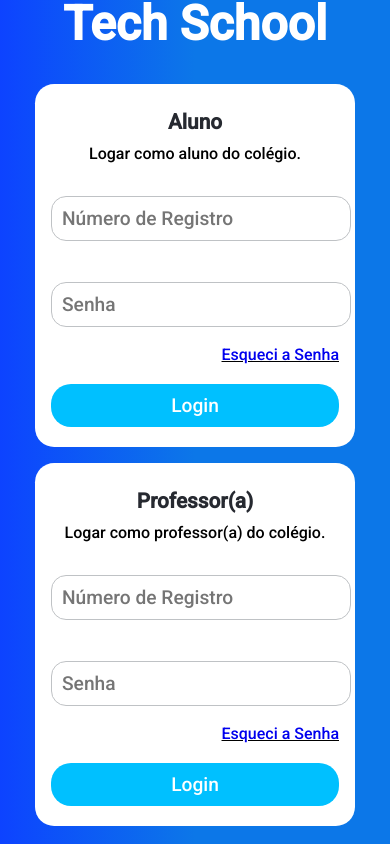
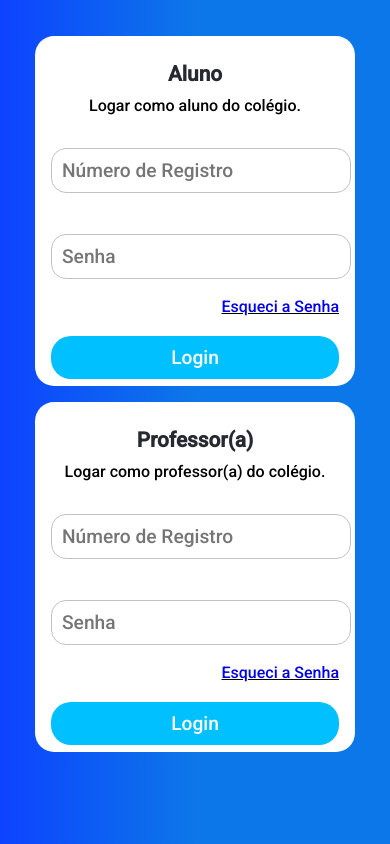
Before and after one commit to RobertoAthos/tech-school-system, a React (Create React App) app in the folder client/: page / in a window 390 px wide. Built offline with nearby package versions, Linux system fonts and the light colour scheme.

Commit message:
mobile 3.0

```diff
--- a/client/src/Style/FacultyStudentLogin.css
+++ b/client/src/Style/FacultyStudentLogin.css
@@ -70,6 +70,24 @@
     width: 350px;
     border: 1px solid rgb(191, 194, 197);
 }
+@media(max-width:414px){
+    .card-box{
+        width: 250px;
+        height: 350px;
+    }
+}
+@media(max-width:375px){
+    .card-box{
+        width: 200px;
+        height: 300px;
+    }
+    .card-box>form>.form-group>input{
+        width: 150px;
+    }
+    .card-box>form>.form-group{
+        margin: 0;
+    }
+}
 .login-button{
     width: 100%;
     display: flex;
@@ -89,6 +107,11 @@
     margin: 10px;
     color: #262930;
 }
+@media(max-width:375px){
+    h3{
+        margin: 5px;
+    }
+}
 .card-box>p{
     font-size: 1rem;
     margin: 10px;
@@ -99,6 +122,7 @@
          margin-bottom: 1rem;
          text-align: center;
          margin-left: 2rem;
+         padding: 50px;
     }
     .card-box>form>.form-group>input{
      width: 300px;
@@ -129,7 +153,6 @@
 }
 @media(max-width:850px){
    .title{
-    text-align: center;
-    margin: 2rem 0px 2rem 0px;
+    display: none;
    }
 }
```
